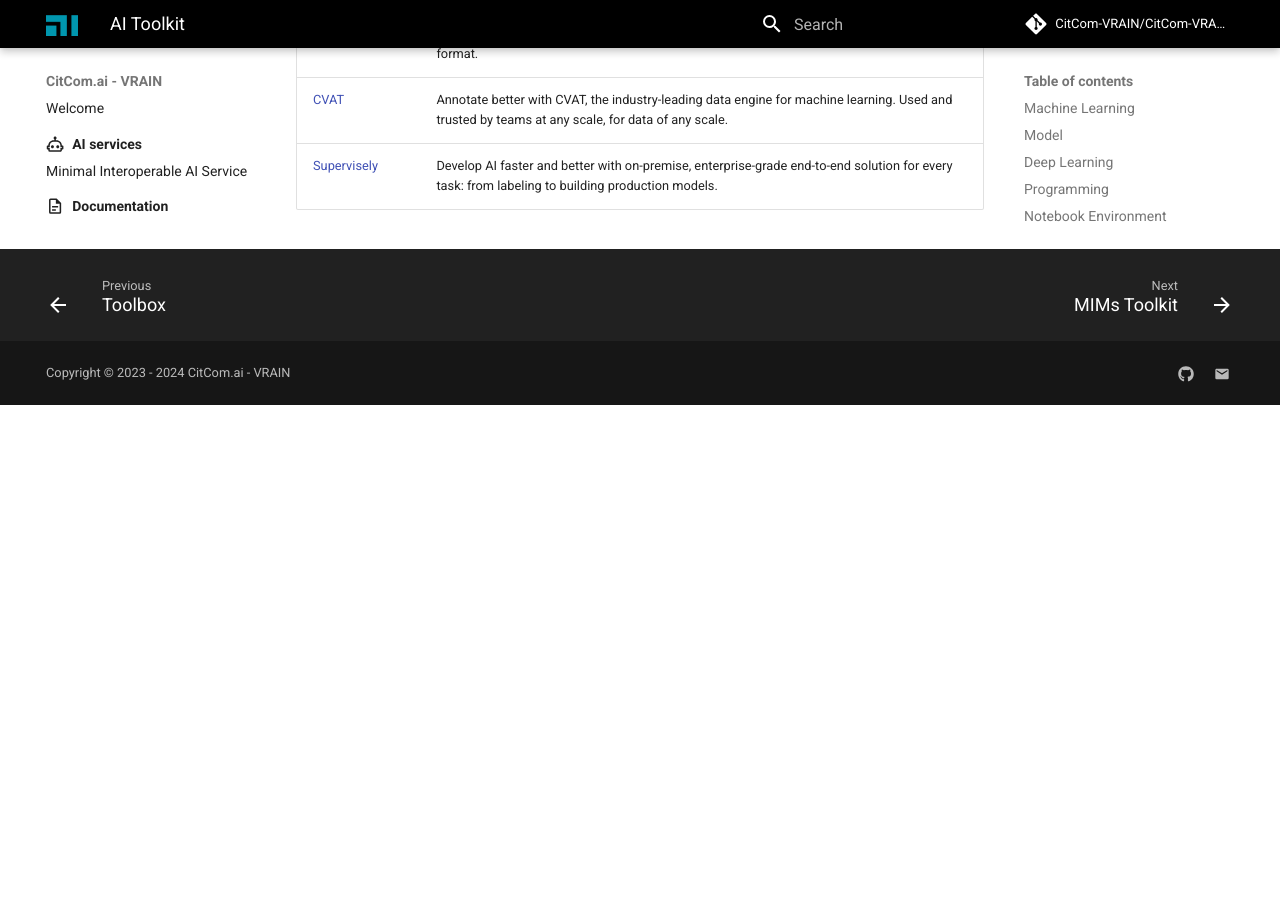
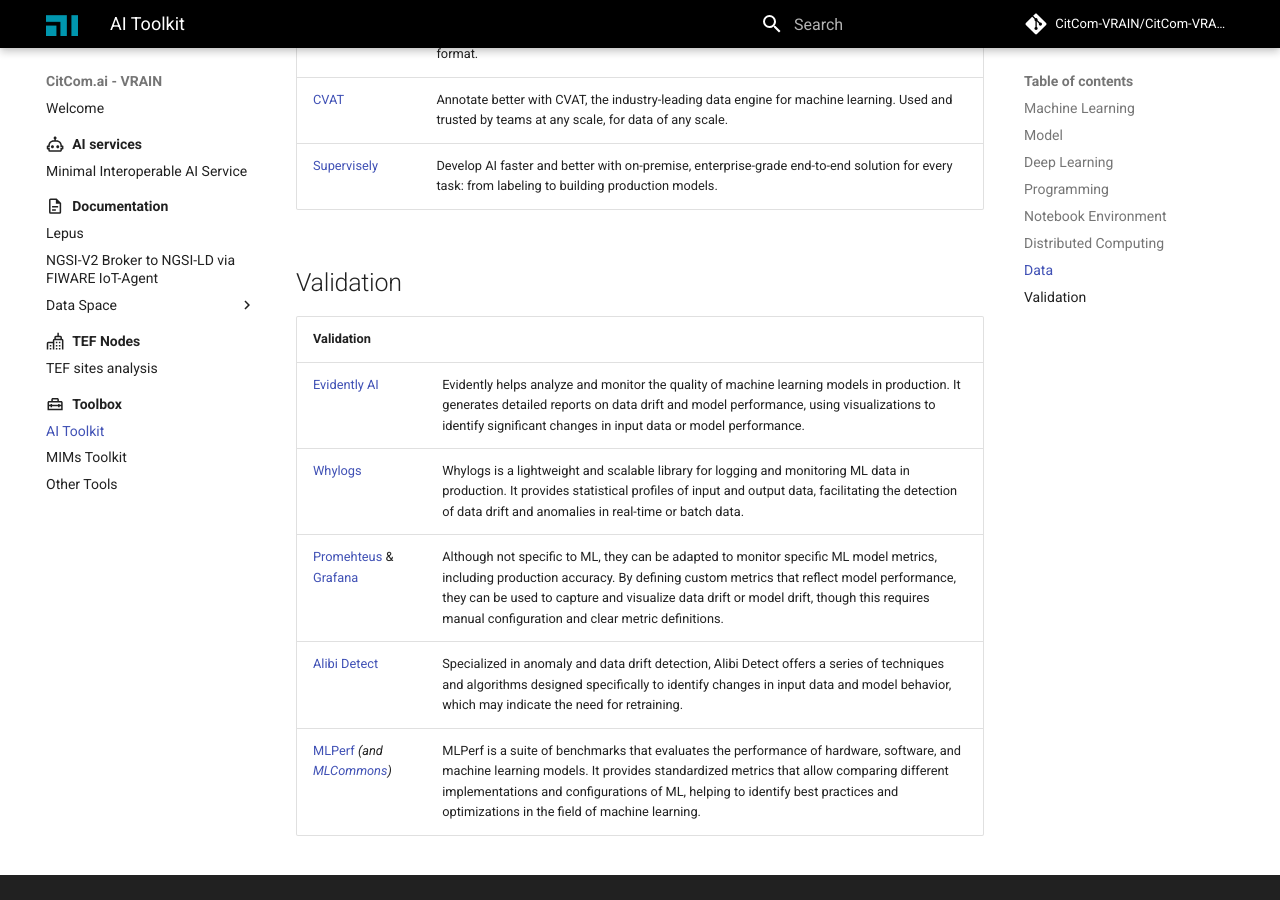
Before and after one commit to riseupalex/CitComAI-Hub.github.io, an MkDocs documentation site: the page built from docs/toolbox/ai_toolkit.md, in a window 1280 px wide and 900 px high, scrolled down 5181 px. Built offline with MkDocs 1.6.1 and Material for MkDocs 9.7.7, drawn with Linux system fonts in a browser that asks for light colours; comment, search, counter and statistics services are not loaded; before the commit the page ends 5586 px from its top, so only the background shows below that.

Commit message:
validation AI tools

```diff
--- a/docs/toolbox/ai_toolkit.md
+++ b/docs/toolbox/ai_toolkit.md
@@ -113,3 +113,14 @@
 | [Label Studio](https://labelstud.io/) | Label Studio is a multi-type data labeling and annotation tool with standardized output format. |
 | [CVAT](https://www.cvat.ai/) | Annotate better with CVAT, the industry-leading data engine for machine learning. Used and trusted by teams at any scale, for data of any scale. |
 | [Supervisely](https://supervisely.com/) | Develop AI faster and better with on-premise, enterprise-grade end-to-end solution for every task: from labeling to building production models. |
+
+
+## Validation
+
+| **Validation** | |
+|-|-|
+| [Evidently AI](https://www.evidentlyai.com/) | Evidently helps analyze and monitor the quality of machine learning models in production. It generates detailed reports on data drift and model performance, using visualizations to identify significant changes in input data or model performance. |
+| [Whylogs](https://whylabs.ai/) | Whylogs is a lightweight and scalable library for logging and monitoring ML data in production. It provides statistical profiles of input and output data, facilitating the detection of data drift and anomalies in real-time or batch data. |
+| [Promehteus](https://prometheus.io/) & [Grafana](https://grafana.com/)| Although not specific to ML, they can be adapted to monitor specific ML model metrics, including production accuracy. By defining custom metrics that reflect model performance, they can be used to capture and visualize data drift or model drift, though this requires manual configuration and clear metric definitions. |
+| [Alibi Detect](https://docs.seldon.io/projects/alibi-detect/en/latest/) | Specialized in anomaly and data drift detection, Alibi Detect offers a series of techniques and algorithms designed specifically to identify changes in input data and model behavior, which may indicate the need for retraining. |
+| [MLPerf](https://github.com/mlperf) _(and [MLCommons](https://github.com/mlcommons/))_ | MLPerf is a suite of benchmarks that evaluates the performance of hardware, software, and machine learning models. It provides standardized metrics that allow comparing different implementations and configurations of ML, helping to identify best practices and optimizations in the field of machine learning. |
```
